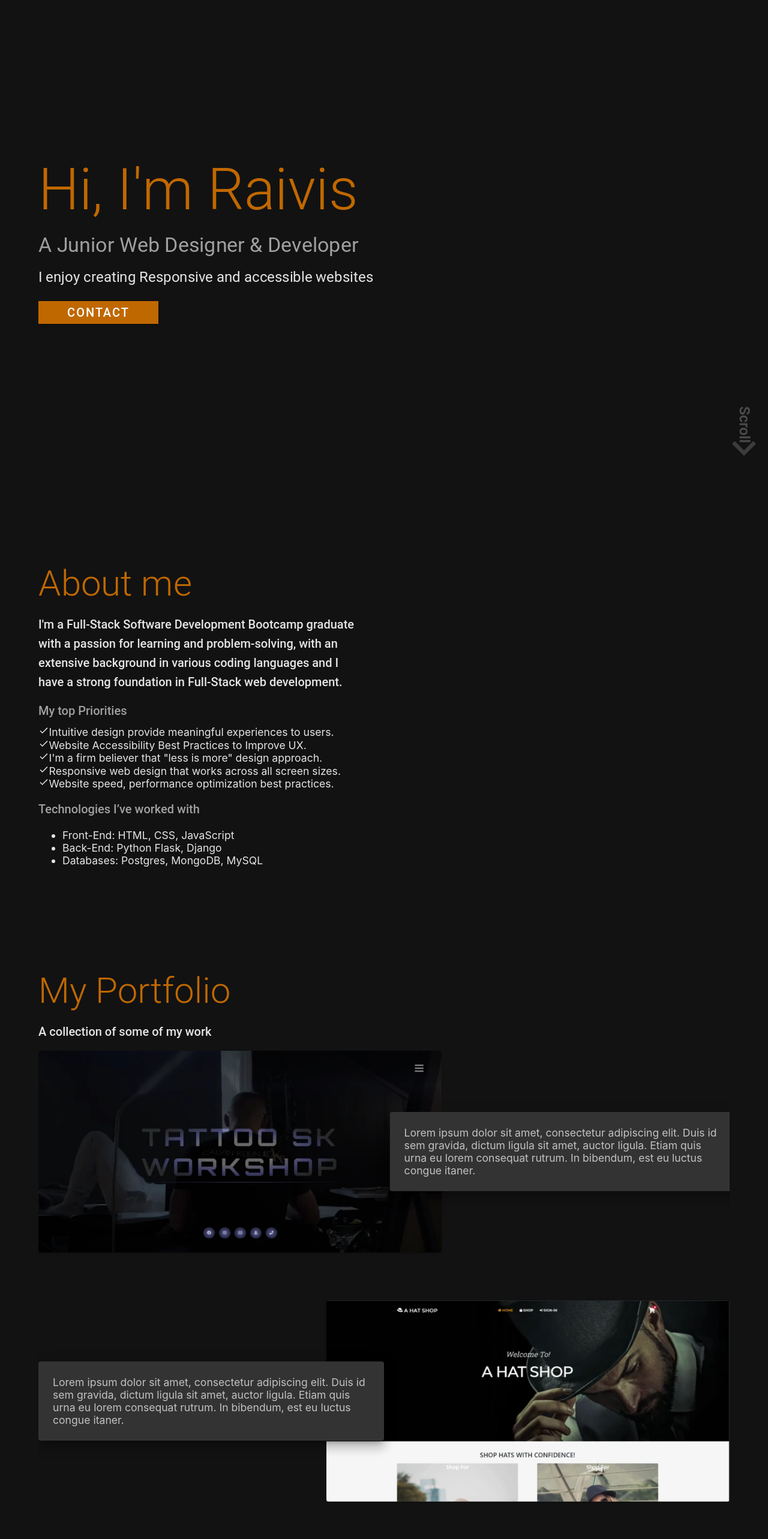
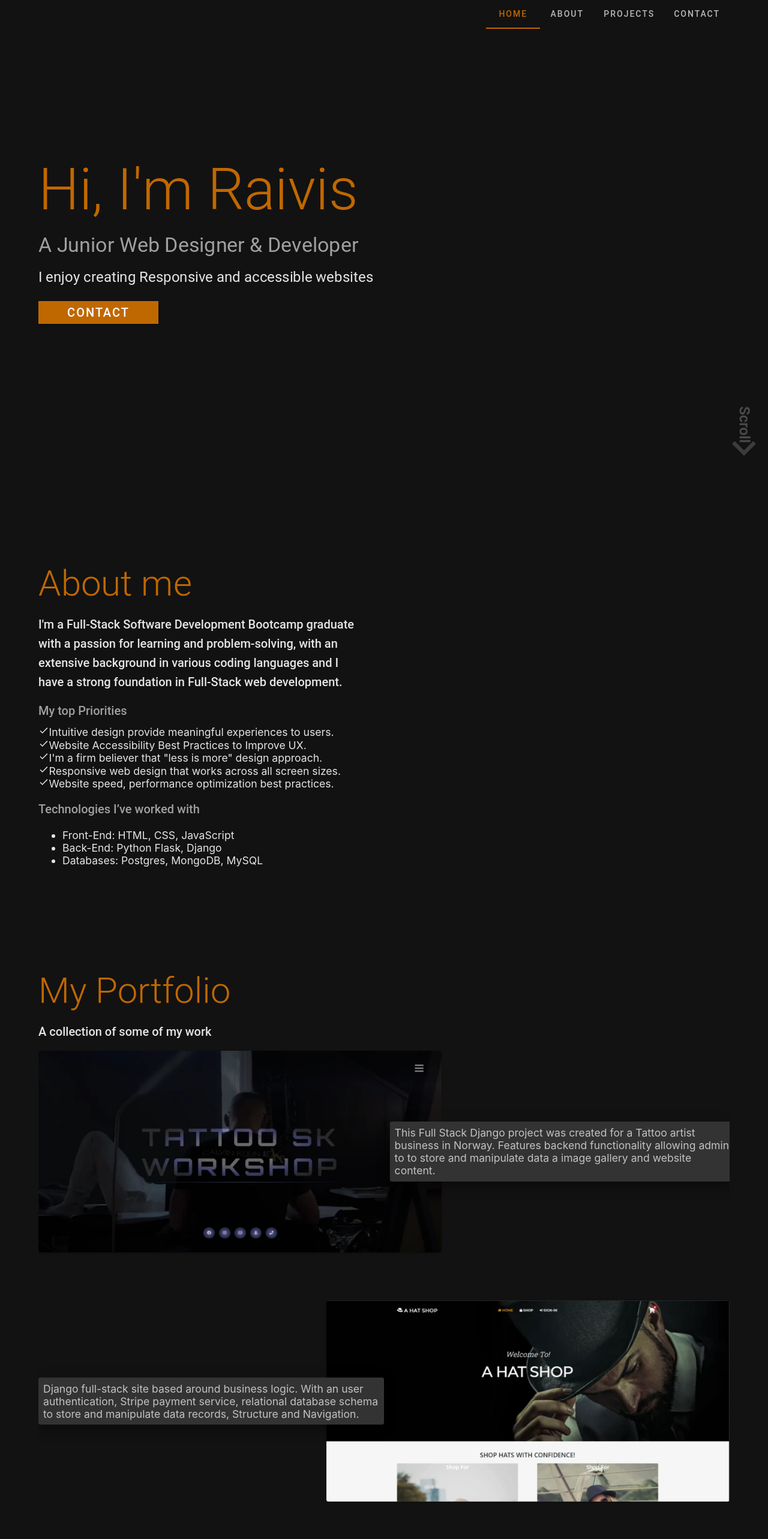
Before and after one commit to rp42dev/My-Portfolio, a React (Create React App) app in the folder my-portfolio/: page / in a window 1280 px wide. Shown: the top 2566 px of the page at 60% size. Built offline with nearby package versions, Linux system fonts and the light colour scheme.

Commit message:
Added project content | Fixed navigation

```diff
--- a/my-portfolio/src/AppContext.js
+++ b/my-portfolio/src/AppContext.js
@@ -3,7 +3,7 @@ import React from 'react';
 export const AppContext = React.createContext(null);
 
 export const ContextWrapper = (props) => {
-	const [ store, setStore ] = React.useState(1);
+	const [ store, setStore ] = React.useState('home');
 
 	const [ actions ] = React.useState({
 		addTask: pageNum => setStore(pageNum)
--- a/my-portfolio/src/about/About.js
+++ b/my-portfolio/src/about/About.js
@@ -11,9 +11,9 @@ function AboutApp() {
   const context = useContext(AppContext);
   function handlePage() {
 
-    context.actions.addTask(2)
+    context.actions.addTask('about')
+  }
 
-  }
   return (
 
     <Container id="about" sx={{ position: 'relative', display: 'flex', alignItems: 'center' }}>
@@ -41,7 +41,8 @@ function AboutApp() {
           <Typography sx={{ mt: 2 }} color="primary.dark" variant="h6">
             My top Priorities
           </Typography>
-          <InView as="div" onChange={(inView, entry) => { if (inView === true) handlePage() }}>
+          <InView rootMargin='0% 0% -25%' as="div" onChange={(inView, entry) => { if (inView === true) handlePage() }}>
+          </InView>
           <Box className="priorities-text" sx={{ mt: 1 }}>
             <Typography color="primary" variant="body2">
               <DoneIcon fontSize='1rem' /><span>Intuitive design provide meaningful experiences to users.</span> <br />
@@ -51,7 +52,6 @@ function AboutApp() {
               <DoneIcon fontSize='1rem' /><span>Website speed, performance optimization best practices.</span>
             </Typography>
           </Box>
-          </InView>
         </LightSpeed>
         <LightSpeed left delay={1500} duration={2000}>
           <Typography sx={{ mt: 2 }} color="primary.dark" variant="h6">
--- a/my-portfolio/src/components/nav/MobileNav.js
+++ b/my-portfolio/src/components/nav/MobileNav.js
@@ -7,6 +7,8 @@ import Tooltip from '@mui/material/Tooltip';
 import MenuIcon from '@mui/icons-material/Menu';
 import { useContext } from 'react';
 import { AppContext } from '../../AppContext.js';
+import Tab from '@mui/material/Tab';
+import Tabs from '@mui/material/Tabs';
 
 
 export default function MobileMenu(props) {
@@ -16,8 +18,6 @@ export default function MobileMenu(props) {
 
     const handleClick = (event) => {
         setAnchorEl(event.currentTarget);
-        // console.log(event.currentTarget);
-        // context.setValue.setMenu(true)
         setValue()
     };
     const setValue = () => {
@@ -89,24 +89,26 @@ export default function MobileMenu(props) {
                     transformOrigin={{ horizontal: 'right', vertical: 'top' }}
                     anchorOrigin={{ horizontal: 'right', vertical: 'bottom' }}
                 >
-                    {props.myObject.map((option, index) => (
-                        <MenuItem
-                            key={index}
-                            onClick={(event) => props.handleChange(event, index)}
-                            selected={context.store - 1 === index}
-                            sx={{ borderBottom: 2,
-                                 borderColor: 'divider',
-                                 my: 1,
-                                '&.Mui-selected': {
-                                    color: "#C06800",
-                                    fontWeight: 'bolder',
-                                    borderColor: '#C06800',
-                                }
-                            }}
+
+                    <MenuItem key="1">
+                        <Tabs
+                            orientation="vertical"
+                            value={context.store}
+                            onChange={props.handleChange}
+                            textColor="secondary"
+                            indicatorColor="secondary"
                         >
-                            {option}
-                        </MenuItem>
-                    ))}
+                            {props.myObject.map((option, index) => (
+                                <Tab
+                                    key={index}
+                                    label={option}
+                                    value={option}
+                                >
+                                </Tab>
+                            ))}
+                        </Tabs>
+
+                    </MenuItem>
                 </Menu>
             </Box>
         </React.Fragment>
--- a/my-portfolio/src/components/nav/PcNav.js
+++ b/my-portfolio/src/components/nav/PcNav.js
@@ -2,41 +2,32 @@ import * as React from 'react';
 import Box from '@mui/material/Box';
 import Tab from '@mui/material/Tab';
 import Tabs from '@mui/material/Tabs';
-import TabContext from '@mui/lab/TabContext';
 import { useContext } from 'react';
 import { AppContext } from '../../AppContext.js';
 
 
 export default function PcMenu(props) {
     const context = useContext(AppContext);
-    let contextNum = context.store
-
-    contextNum = contextNum.toString()
 
     return (
         <React.Fragment>
-            <TabContext value={contextNum}>
-                <Box >
-                    <Box sx={{
-                        borderBottom: 1,
-                        borderColor: 'divider',
-                    }}>
+
             <Tabs
-                            value={context.store -1}
+                value={context.store}
+                onChange={props.handleChange}
                 textColor="secondary"
                 indicatorColor="secondary"
             >
                 {props.myObject.map((option, index) => (
-                                <Tab key={index}
-                                    onClick={(event) => props.handleChange(event, index)}
+                    <Tab
+                        key={index}
                         label={option}
-                                    value={index}
-                                />
+                        value={option}
+                    >
+                    </Tab>
                 ))}
             </Tabs>
-                    </Box>
-                </Box>
-            </TabContext>
+
         </React.Fragment>
     );
 }
--- a/my-portfolio/src/contact/Contact.js
+++ b/my-portfolio/src/contact/Contact.js
@@ -10,9 +10,7 @@ import ContactForm from '../components/forms/ContactForm';
 function ContactApp() {
   const context = useContext(AppContext);
   function handlePage() {
-
-    context.actions.addTask(4)
-
+    context.actions.addTask('contact')
   }
   return (
     <Container id="contact" sx={{ display: 'flex', alignItems: 'center', justifyContent: 'center' }}>
@@ -25,7 +23,7 @@ function ContactApp() {
             If you have a question feel free to
             send me a message and I will  get back to you!
           </Typography>
-          <InView as="div" onChange={(inView, entry) => { if (inView === true) handlePage() }}>
+        <InView rootMargin='0% 0% -25%' as="div" onChange={(inView, entry) => { if (inView === true) handlePage() }}>
         </InView>
         <ContactForm />
       </Box>
--- /dev/null
+++ b/my-portfolio/src/data/ProjectData.js
@@ -0,0 +1,36 @@
+
+import image1 from '../assets/images/tattoo.webp';
+import image2 from '../assets/images/hats.webp';
+import image3 from '../assets/images/emo.webp';
+import image4 from '../assets/images/game.webp';
+import image5 from '../assets/images/flower.webp';
+
+
+const itemData = [
+        {
+            img: image1,
+            title: 'Tattoo Sk Workshop',
+        description: 'This Full Stack Django project was created for a Tattoo artist business in Norway. Features backend functionality allowing admin to to store and manipulate data a image gallery and website content.',
+        },
+        {
+            img: image2,
+            title: 'A Hat Shop',
+            description: 'Django full-stack site based around business logic. With an user authentication, Stripe payment service, relational database schema to store and manipulate data records, Structure and Navigation.',
+        },
+        {
+            img: image3,
+            title: 'Emotify',
+            description: "Flask full stack project that allows users to store and manipulate data records. Data handling: build on MongoDB-backed CRUD functionality. User Authentication allowing a user to register and log in",
+        },
+        {
+            img: image4,
+            title: 'The Game',
+            description: "Simple JavaScript, single-player game, the objective of this game is to click or tap the objects spawning randomly as quickly as you can. The difficulty will increase throughout the game",
+        },
+        {
+            img: image5,
+            title: 'Coffee',
+            description: 'This website was created using primarily HTML5 and CSS3. The main focus of the site is to create an online presence allowing users to view various flower arrangements from the best florists.',
+        },
+    ];
+ export default itemData;
--- a/my-portfolio/src/home/Home.js
+++ b/my-portfolio/src/home/Home.js
@@ -3,25 +3,20 @@ import Btn from '../components/buttons/Btn';
 import Typography from '@mui/material/Typography';
 import { Box, Container } from '@mui/material';
 import LightSpeed from 'react-reveal/LightSpeed';
-import { useInView } from 'react-intersection-observer';
+import { InView } from 'react-intersection-observer';
 import { useContext } from 'react';
 import { AppContext } from '../AppContext.js';
-import './Home.css';
 import BackToTop from '../components/buttons/ScrollTop';
 import ScrollDown from '../components/buttons/ScrollDown';
-
+import './Home.css';
 
 
 function HomeApp() {
+
   const context = useContext(AppContext);
   function handlePage() {
-    context.actions.addTask(1)
+    context.actions.addTask('home')
   }
-
-  const { ref, inView2, entry } = useInView({
-    onChange: (inView2, entry) => { if (inView2 === true) handlePage() },
-    threshold: 0,
-  });
 
   return (
     <Container id="back-to-top-anchor">
@@ -37,9 +32,8 @@ function HomeApp() {
               Hi, I'm Raivis
               </LightSpeed>
           </Typography>
-
-        <div ref={ref}></div>
-
+          <InView rootMargin='0% 0% -25%' as="div" onChange={(inView, entry) => { if (inView === true) handlePage() }}>
+          </InView>
           <Typography sx={{ mt: 2 }} color="primary.dark" variant="h4">
             <LightSpeed left cascade delay={500} duration={1500}>
               A Junior Web Designer & Developer
--- a/my-portfolio/src/hooks/useScrollPosition.js
+++ b/my-portfolio/src/hooks/scrollPosition.js
@@ -1,6 +1,6 @@
 import * as React from 'react';
 import useScrollTrigger from '@mui/material/useScrollTrigger';
-import Zoom from '@mui/material/Zoom';
+import Slide from '@mui/material/Slide';
 import { useContext } from 'react';
 import { AppContext } from '../AppContext.js';
 
@@ -14,8 +14,8 @@ export default function HideOnScroll(props) {
     });
 
     return (
-        <Zoom appear={false} direction="down" in={!open ? trigger : open}>
+        <Slide appear={false} direction="down" in={!open ? !trigger : open}>
             {children}
-        </Zoom>
+        </Slide>
     );
 }
--- a/my-portfolio/src/hooks/useScrollToSection.js
+++ b/my-portfolio/src/hooks/scrollToSection.js
@@ -9,7 +9,8 @@ export default function useScrollTo() {
 
     const handleChange = (event, newValue) => {
         setValue(newValue);
-        document.querySelector('#' + myObject[newValue]).scrollIntoView({
+        let index = myObject.indexOf(newValue);
+        document.querySelector('#' + myObject[index]).scrollIntoView({
             behavior: 'smooth'
         });
     };
--- a/my-portfolio/src/projects/Projects.js
+++ b/my-portfolio/src/projects/Projects.js
@@ -5,21 +5,18 @@ import Grid from '@mui/material/Grid';
 import Paper from '@mui/material/Paper';
 import MediaCard from '../components/image/Image';
 import LightSpeed from 'react-reveal/LightSpeed';
-import { useInView } from 'react-intersection-observer';
+import { InView } from 'react-intersection-observer';
 import { useContext } from 'react';
 import { AppContext } from '../AppContext.js';
 import './Projects.css';
-import image1 from '../assets/images/tattoo.webp';
-import image2 from '../assets/images/hats.webp';
-import image3 from '../assets/images/emo.webp';
-import image4 from '../assets/images/game.webp';
-import image5 from '../assets/images/flower.webp';
+import itemData from '../data/ProjectData';
+
 
 
 const Item = styled(Paper)(({ theme }) => ({
   padding: theme.spacing(1),
   '@media (min-width:400px)': {
-    padding: theme.spacing(3),
+    padding: theme.spacing('projects'),
   },
   color: theme.palette.text.secondary,
   opacity: 0,
@@ -30,18 +27,12 @@ function ProjectsApp() {
 
   const context = useContext(AppContext);
   function handlePage() {
-    context.actions.addTask(3)
+    context.actions.addTask('projects')
   }
-
-  const { ref, inView } = useInView({
-    threshold: .14,
-    onChange: (inView) => { if (inView === true) handlePage() },
-  });
 
   return (
     <Container id="projects">
-
-
+      <InView threshold={.14} as="div" onChange={(inView, entry) => { if (inView === true) handlePage() }}>
       <Box sx={{ position: 'relative', height: '100%', overflow: 'hidden' }}>
 
         <Box sx={{ mt: 2 }}>
@@ -52,7 +43,7 @@ function ProjectsApp() {
         </Box>
         <Box sx={{ width: '100%', mt: 2 }}>
 
-          <Grid ref={ref} container rowSpacing={{ sx: 2, md: 10 }}>
+          <Grid container rowSpacing={{ sx: 2, md: 10 }}>
             <Grid item xs={12} md={7} order={{ xs: 1 }}>
               <LightSpeed left delay={500} duration={2000}>
                 <div>  <MediaCard image={itemData[0].img} /> </div>
@@ -147,7 +138,7 @@ function ProjectsApp() {
                   <div className='right'>
                     <Item elevation={12}>
                       <Typography variant="body2">
-                        {itemData[2].description}
+                        {itemData[4].description}
                       </Typography>
                     </Item>
                   </div>
@@ -159,36 +150,9 @@ function ProjectsApp() {
           </Grid>
         </Box>
       </Box>
+  </InView>
     </Container>
   );
 }
 
 export default ProjectsApp;
-
-const itemData = [
-  {
-    img: image1,
-    title: 'Breakfast',
-    description: 'Lorem ipsum dolor sit amet, consectetur adipiscing elit. Duis id sem gravida, dictum ligula sit amet, auctor ligula. Etiam quis urna eu lorem consequat rutrum. In bibendum, est eu luctus congue itaner.',
-  },
-  {
-    img: image2,
-    title: 'Burger',
-    description: 'Lorem ipsum dolor sit amet, consectetur adipiscing elit. Duis id sem gravida, dictum ligula sit amet, auctor ligula. Etiam quis urna eu lorem consequat rutrum. In bibendum, est eu luctus congue itaner.',
-  },
-  {
-    img: image3,
-    title: 'Camera',
-    description: 'Lorem ipsum dolor sit amet, consectetur adipiscing elit. Duis id sem gravida, dictum ligula sit amet, auctor ligula. Etiam quis urna eu lorem consequat rutrum. In bibendum, est eu luctus congue itaner.',
-  },
-  {
-    img: image4,
-    title: 'Coffee',
-    description: 'Lorem ipsum dolor sit amet, consectetur adipiscing elit. Duis id sem gravida, dictum ligula sit amet, auctor ligula. Etiam quis urna eu lorem consequat rutrum. In bibendum, est eu luctus congue itaner.',
-  },
-  {
-    img: image5,
-    title: 'Coffee',
-    description: 'Lorem ipsum dolor sit amet, consectetur adipiscing elit. Duis id sem gravida, dictum ligula sit amet, auctor ligula. Etiam quis urna eu lorem consequat rutrum. In bibendum, est eu luctus congue itaner.',
-  },
-];
```
Also changed, not shown: my-portfolio/src/components/nav/Nav.js (+3 -6 lines), my-portfolio/src/hooks/viewPortWidth.js (renamed from my-portfolio/src/hooks/ViewPort.js). Lines whose indentation alone changed are shown as unchanged.
